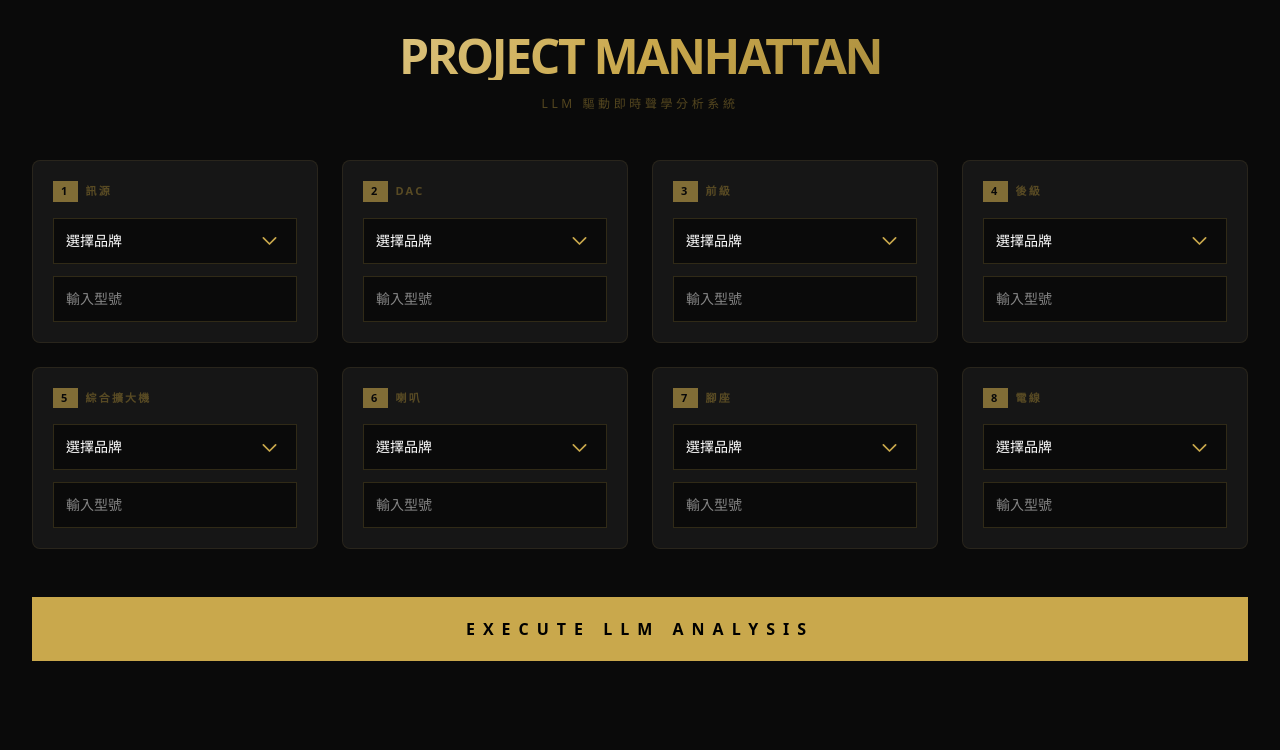
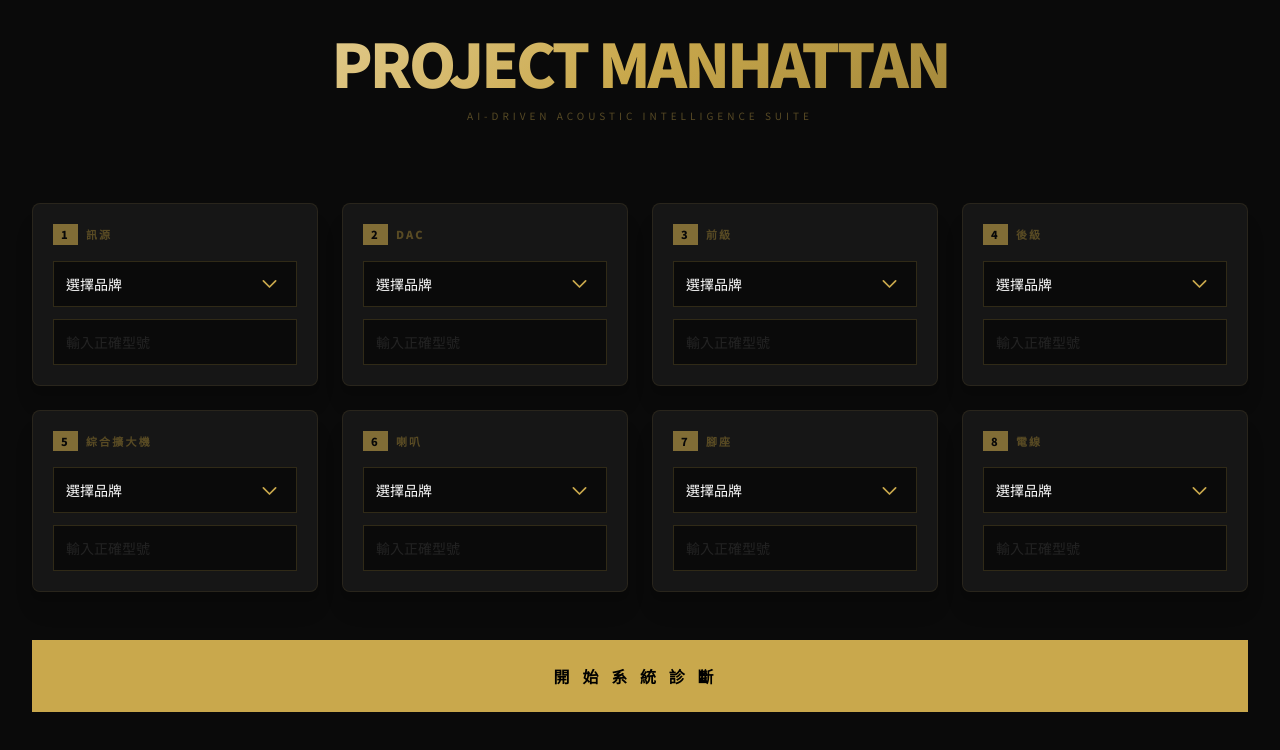
Before and after one commit to mproject1026-droid/novashin-lab-deployed, a React (Vite) app: page / in a window 1280 px wide. Shown: the top 750 px of the page. Built offline with nearby package versions, Linux system fonts and the light colour scheme; a web font is replaced by a local one.

Commit message:
Update: 12-stage diagnosis, custom gear input, and NovaShin PDF export

```diff
--- a/src/App.tsx
+++ b/src/App.tsx
@@ -1,32 +1,22 @@
 import { useState, useRef, useMemo } from 'react'
-import { equipmentDb } from './equipmentDb'
+import { equipmentDb, type Equipment } from './equipmentDb'
 import ReactMarkdown from 'react-markdown'
 import remarkGfm from 'remark-gfm'
 
+// 從 Vite 環境變數讀取 API Key
 const API_KEY = import.meta.env.VITE_GEMINI_KEY || "";
 
-// 系統類別定義
+// 1. 定義八大中文類別與資料庫類型的映射
 const CATEGORIES = [
-  { key: 'source', label: '訊源' },
-  { key: 'dac', label: 'DAC' },
-  { key: 'preamp', label: '前級' },
-  { key: 'poweramp', label: '後級' },
-  { key: 'intamp', label: '綜合擴大機' },
-  { key: 'speaker', label: '喇叭' },
-  { key: 'stand', label: '腳座' },
-  { key: 'cable', label: '電線' },
+  { key: 'source', label: '訊源', types: ['streamer'] },
+  { key: 'dac', label: 'DAC', types: ['dac'] },
+  { key: 'preamp', label: '前級', types: ['preamp'] },
+  { key: 'poweramp', label: '後級', types: ['poweramp'] },
+  { key: 'intamp', label: '綜合擴大機', types: ['amp'] },
+  { key: 'speaker', label: '喇叭', types: ['speaker', 'subwoofer'] },
+  { key: 'stand', label: '腳座', types: ['other'] },
+  { key: 'cable', label: '電線', types: ['cable', 'power'] },
 ];
-
-export interface Equipment {
-  id: string;
-  brand: string;
-  model: string;
-  type: string;
-  sonicSignature: string;
-  pairingAdvice: string;
-  physicsNote: string;
-  novashinVerdict: string;
-}
 
 const App = () => {
   const [selected, setSelected] = useState<Record<string, { brand: string; model: string }>>({});
@@ -34,9 +24,14 @@ const App = () => {
   const [loading, setLoading] = useState(false);
   const reportRef = useRef<HTMLDivElement>(null);
 
-  // 僅從 equipmentDb 提取品牌清單作為選單使用，完全不讀取其器材屬性資料
-  const brandList = useMemo(() => {
-    return Array.from(new Set(equipmentDb.map(e => e.brand))).sort();
+  // 2. 核心邏輯：根據分類自動過濾品牌名單 (從你那 527 筆資料裡提煉)
+  const brandMaps = useMemo(() => {
+    const maps: Record<string, string[]> = {};
+    CATEGORIES.forEach(cat => {
+      const filtered = equipmentDb.filter(e => cat.types.includes(e.type));
+      maps[cat.key] = Array.from(new Set(filtered.map(e => e.brand))).sort();
+    });
+    return maps;
   }, []);
 
   const handleInputChange = (key: string, field: 'brand' | 'model', value: string) => {
@@ -46,20 +41,22 @@ const App = () => {
     }));
   };
 
-  // 完全依賴 LLM 的資料獲取邏輯
-  const fetchEquipmentInfoFromAI = async (brand: string, model: string, categoryLabel: string): Promise<Equipment> => {
-    const prompt = `分析目標：品牌 [${brand}]，型號 [${model}]，設備類別 [${categoryLabel}]。
-請基於客觀聲學數據與市場評價，提供以下 JSON 格式的結構化資料，不輸出任何其他文字：
-{
-  "id": "ai-${Date.now()}",
-  "brand": "${brand}",
-  "model": "${model}",
-  "type": "${categoryLabel}",
-  "sonicSignature": "客觀描述其頻段分佈、動態表現與聲音特徵。",
-  "pairingAdvice": "基於電氣特性（如阻抗、靈敏度、功率需求）的搭配建議。",
-  "physicsNote": "核心硬體架構、單體材質、解碼晶片等物理規格描述。",
-  "novashinVerdict": "專業、具備批判性與個人觀點的總結評價。"
-}`;
+  // 3. 核心 API 呼叫：直接對接 AI Studio (Gemini 1.5 Flash)
+  const analyzeWithAI = async (brand: string, model: string, categoryLabel: string) => {
+    // 雖然你有 $300，但 API Key 沒讀到還是會掛掉
+    if (!API_KEY) {
+      console.error("找不到 API Key，請檢查 .env 檔案中的 VITE_GEMINI_KEY");
+      return null;
+    }
+
+    const prompt = `你是頂尖音響專家 Novashin。分析器材：[${brand}] [${model}]，類別：[${categoryLabel}]。
+    請以 JSON 格式回傳（嚴格符合 Equipment Interface）：
+    {
+      "sonicSignature": "聲音特色深度分析...",
+      "pairingAdvice": "搭配建議...",
+      "physicsNote": "硬體技術筆記...",
+      "novashinVerdict": "一段犀利、幽默且專業的毒舌評價。"
+    }`;
 
     try {
       const resp = await fetch(`https://generativelanguage.googleapis.com/v1beta/models/gemini-1.5-flash:generateContent?key=${API_KEY}`, {
@@ -67,45 +64,41 @@ const App = () => {
         headers: { "Content-Type": "application/json" },
         body: JSON.stringify({
           contents: [{ parts: [{ text: prompt }] }],
-          // 強制指定回傳格式為 JSON
           generationConfig: { response_mime_type: "application/json" }
         })
       });
+
       const data = await resp.json();
       const text = data.candidates[0].content.parts[0].text;
       return JSON.parse(text);
     } catch (e) {
-      return {
-        id: 'error', brand, model, type: categoryLabel,
-        sonicSignature: "API 請求失敗或超時。",
-        pairingAdvice: "無法取得資料。",
-        physicsNote: "無法取得資料。",
-        novashinVerdict: "系統無法解析此設備。"
-      };
+      console.error("AI 分析出錯:", e);
+      return null;
     }
   };
 
   const generateReport = async () => {
     const activeKeys = Object.keys(selected).filter(k => selected[k]?.brand && selected[k]?.model);
-    if (activeKeys.length === 0) return alert("系統錯誤：未檢測到有效輸入參數。");
+    if (activeKeys.length === 0) return alert("請至少填入一項器材");
 
     setLoading(true);
-    let fullReport = `# NOVASHIN LAB 系統分析報告\n\n`;
+    let fullReport = `# NOVASHIN LAB 系統診斷報告\n\n---\n\n`;
 
-    // 併發處理所有已輸入的器材，提升 API 請求效率
-    const results = await Promise.all(
-      activeKeys.map(k => {
-        const catLabel = CATEGORIES.find(c => c.key === k)?.label || '未分類';
-        return fetchEquipmentInfoFromAI(selected[k].brand, selected[k].model, catLabel);
-      })
-    );
+    const analysisPromises = activeKeys.map(async (k) => {
+      const cat = CATEGORIES.find(c => c.key === k);
+      const data = await analyzeWithAI(selected[k].brand, selected[k].model, cat?.label || "");
+      return { ...selected[k], ...data, category: cat?.label };
+    });
+
+    const results = await Promise.all(analysisPromises);
 
     results.forEach(info => {
-      fullReport += `## 【${info.brand}】${info.model} (${info.type})\n`;
-      fullReport += `**聲音特徵**：${info.sonicSignature}\n\n`;
-      fullReport += `**搭配建議**：${info.pairingAdvice}\n\n`;
-      fullReport += `**技術筆記**：${info.physicsNote}\n\n`;
-      fullReport += `> **Novashin 總結**：${info.novashinVerdict}\n\n---\n\n`;
+      if (!info) return;
+      fullReport += `### 【${info.category}】${info.brand} ${info.model}\n`;
+      fullReport += `**聲音特徵**：${info.sonicSignature || "數據分析失敗"}\n\n`;
+      fullReport += `**搭配建議**：${info.pairingAdvice || "無資料"}\n\n`;
+      fullReport += `**技術細節**：${info.physicsNote || "無資料"}\n\n`;
+      fullReport += `> **Novashin 總結**：${info.novashinVerdict || "這器材我也看不透。"}\n\n---\n\n`;
     });
 
     setReport(fullReport);
@@ -114,33 +107,34 @@ const App = () => {
   };
 
   return (
-    <div className="min-h-screen bg-obsidian text-text-main p-8 font-sans">
-      <div className="max-w-7xl mx-auto">
-        <header className="mb-12 text-center">
-          <h1 className="text-5xl font-black text-gold-gradient tracking-tighter mb-4">PROJECT MANHATTAN</h1>
-          <div className="text-gold-dim tracking-[0.3em] text-xs uppercase opacity-60">LLM 驅動即時聲學分析系統</div>
+    <div className="min-h-screen bg-obsidian text-text-main p-8 selection:bg-gold selection:text-black">
+      <main className="max-w-7xl mx-auto">
+        <header className="mb-20 text-center">
+          <h1 className="text-6xl font-black text-gold-gradient tracking-tighter mb-4">PROJECT MANHATTAN</h1>
+          <p className="text-gold tracking-[0.4em] text-[10px] opacity-40 uppercase">AI-Driven Acoustic Intelligence Suite</p>
         </header>
 
+        {/* 網格佈局：八大分類 */}
         <div className="grid grid-cols-1 md:grid-cols-2 lg:grid-cols-4 gap-6">
           {CATEGORIES.map((cat, idx) => (
-            <div key={cat.key} className="bg-dark-panel p-5 rounded-lg border border-gold/10 relative">
+            <div key={cat.key} className="bg-dark-panel p-5 rounded-lg border border-gold/10 hover:border-gold/30 transition-all shadow-xl">
               <label className="text-gold-dim text-[11px] font-black tracking-[0.2em] mb-4 flex items-center opacity-60">
                 <span className="bg-gold text-black px-2 py-0.5 mr-2">{idx + 1}</span> {cat.label}
               </label>
 
               <div className="space-y-3">
                 <select
-                  className="w-full bg-obsidian border border-gold/20 p-3 text-sm text-white focus:border-gold outline-none"
+                  className="w-full bg-obsidian border border-gold/20 p-3 text-sm text-white focus:border-gold outline-none cursor-pointer"
                   onChange={(e) => handleInputChange(cat.key, 'brand', e.target.value)}
                 >
                   <option value="">選擇品牌</option>
-                  {brandList.map(b => <option key={b} value={b}>{b}</option>)}
-                  <option value="Other">自訂品牌</option>
+                  {(brandMaps[cat.key] || []).map(b => <option key={b} value={b}>{b}</option>)}
+                  <option value="Other">其他品牌 (自行輸入型號)</option>
                 </select>
 
                 <input
-                  placeholder="輸入型號"
-                  className="w-full bg-obsidian border border-gold/20 p-3 text-sm text-white focus:border-gold outline-none"
+                  placeholder="輸入正確型號"
+                  className="w-full bg-obsidian border border-gold/20 p-3 text-sm text-white focus:border-gold outline-none placeholder:opacity-20"
                   onChange={(e) => handleInputChange(cat.key, 'model', e.target.value)}
                 />
               </div>
@@ -151,17 +145,21 @@ const App = () => {
         <button
           onClick={generateReport}
           disabled={loading}
-          className="w-full mt-12 py-5 bg-gold text-black font-black uppercase tracking-[0.5em] hover:bg-gold-bright transition-all disabled:opacity-30 cursor-pointer"
+          className="w-full mt-12 py-6 bg-gold text-black font-black uppercase tracking-[0.8em] hover:bg-gold-bright transition-all disabled:opacity-30 active:scale-95"
         >
-          {loading ? "DATA SYNTHESIZING..." : "EXECUTE LLM ANALYSIS"}
+          {loading ? "數據合成中 ANALYZING..." : "開始系統診斷"}
         </button>
 
+        {/* 報告呈現 */}
         {report && (
-          <div ref={reportRef} className="mt-16 bg-white p-10 text-black shadow-2xl relative">
-            <ReactMarkdown remarkPlugins={[remarkGfm]}>{report}</ReactMarkdown>
+          <div ref={reportRef} className="mt-20 p-12 bg-white text-black rounded shadow-2xl relative overflow-hidden">
+             <div className="absolute top-0 left-0 w-full h-1 bg-gold"></div>
+             <article className="prose prose-sm max-w-none">
+                <ReactMarkdown remarkPlugins={[remarkGfm]}>{report}</ReactMarkdown>
+             </article>
           </div>
         )}
-      </div>
+      </main>
     </div>
   );
 }
```
